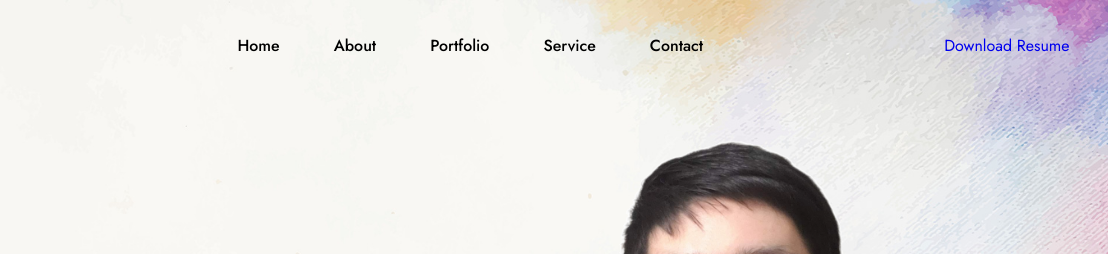
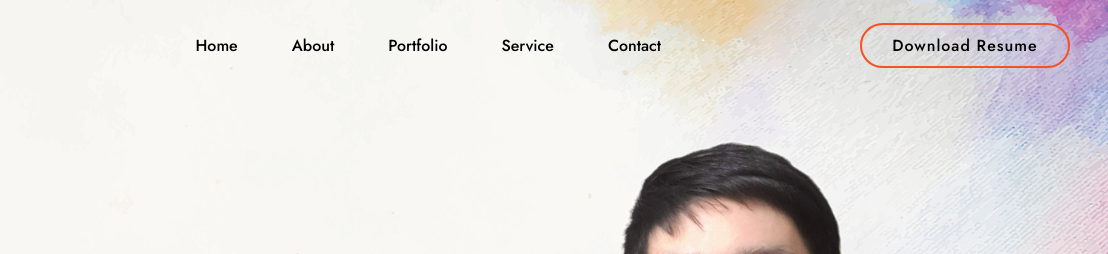
Before and after one commit to briancha5431/briancha5431.github.io, a plain HTML site: page index.html in a window 1280 px wide. Shown: the top 254 px of the page, 172-1280 px from the left. Drawn offline with nearby package versions, Linux system fonts and the light colour scheme.

Commit message:
Update style.css

```diff
--- a/css/style.css
+++ b/css/style.css
@@ -81,7 +81,7 @@ header {
     display: none;
 }
 
-/* .top-btn {
+.top-btn {
     display: inline-block;
     padding: 9px 30px;
     background: transparent;
@@ -99,7 +99,7 @@ header {
     background: var(--main-color);
     border: 2px solid var(--main-color);
     color: var(--bg-color);
-} */
+}
 
 section {
     padding: 100px 18%;
```
